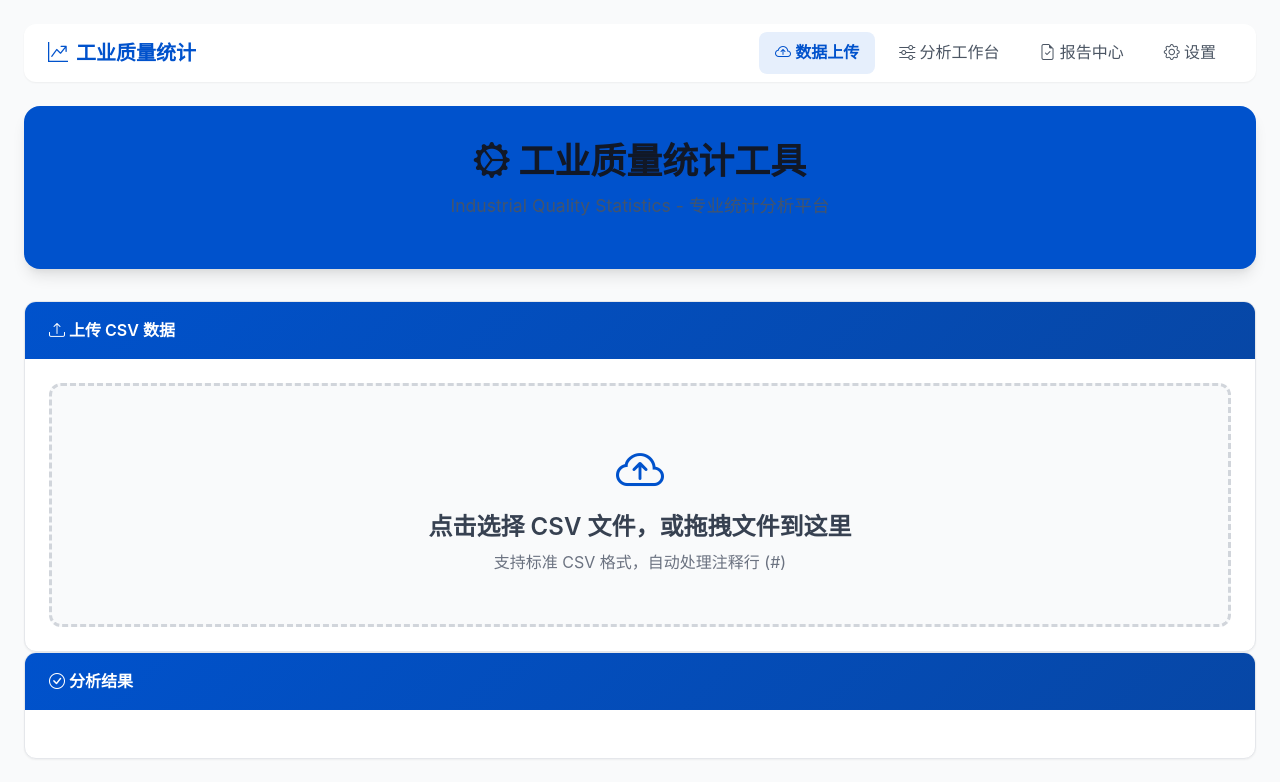
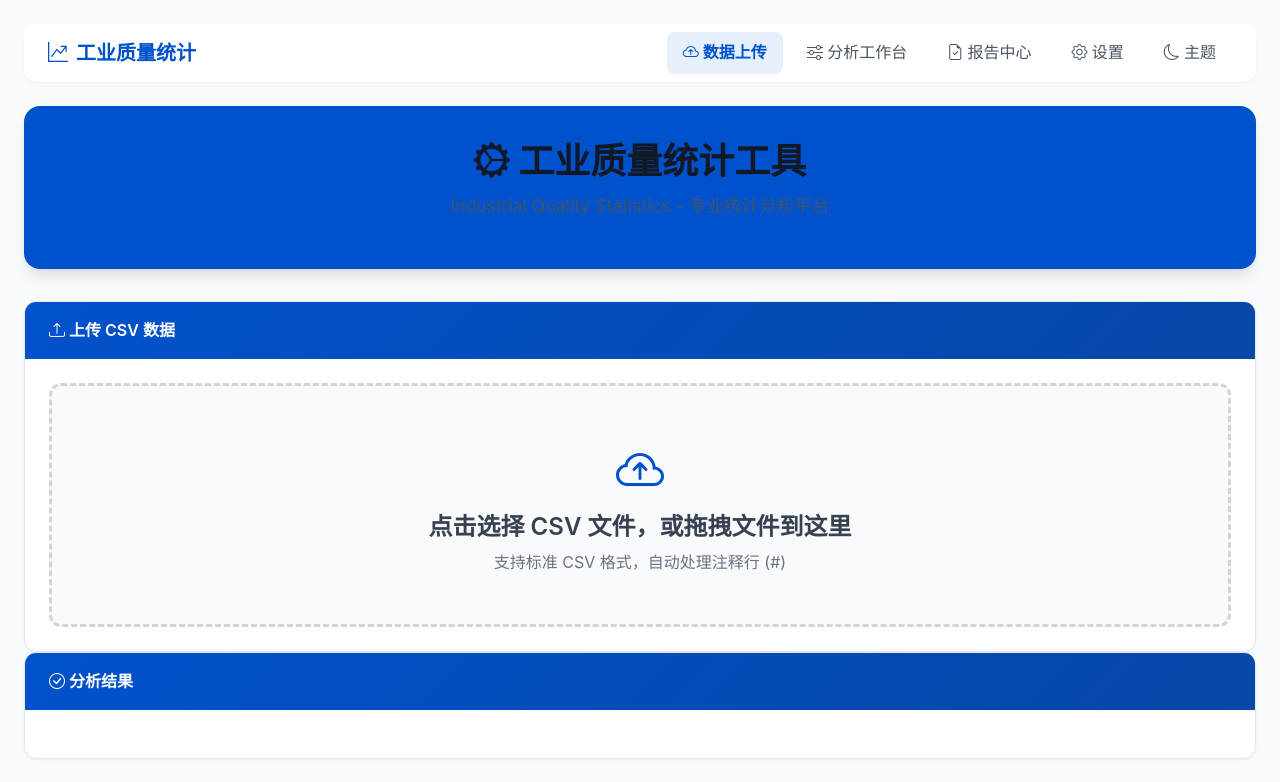
Before and after one commit to Clingers/open2026, a Flask app: page / in a window 1280 px wide. Shown: the top 782 px of the page. Run offline with Flask 3, Linux system fonts and the light colour scheme; some libraries are stand-ins or nearby versions.

Commit message:
T2.1: 主题升级与暗色模式基础
- 新增 industrial-theme-upgrade.css
- 暗色模式完整变量系统
- ECharts 配色方案变量
- 骨架屏加载动画样式
- 图表容器增强样式
- 引入升级样式文件到 index.html
- 添加主题切换按钮与前端逻辑

```diff
--- /dev/null
+++ b/web/static/css/industrial-theme-upgrade.css
@@ -0,0 +1,228 @@
+/**
+ * Industrial Quality Statistics - Theme Upgrade Variables
+ *
+ * 扩展内容:
+ * - 暗色模式 (Dark Mode) 完整变量系统
+ * - ECharts 图表配色方案
+ * - 高级动画与过渡效果
+ *
+ * 使用方法: 在 industrial-theme.css 之后引入
+ * 或者在 <html> 标签上添加 data-theme="dark" 启用暗色模式
+ */
+
+/* ============================================
+   1. 暗色模式变量 (Dark Mode Palette)
+   ============================================ */
+[data-theme="dark"] {
+  /* === 主色调 (加深以适配暗背景) === */
+  --primary: #4080ff;
+  --primary-hover: #5790ff;
+  --primary-light: #1a3a6e;
+
+  /* === 语义色 (高对比度) === */
+  --success: #36d37a;
+  --success-light: #0f4c2e;
+  --warning: #ffb020;
+  --warning-light: #66400f;
+  --danger: #ff4d4f;
+  --danger-light: #6b1e1f;
+  --info: #2d8cf0;
+  --info-light: #1a4d7a;
+
+  /* === 中性灰阶 (反转明暗) === */
+  --gray-50: #1a1d23;   /* 最亮背景 */
+  --gray-100: #22262e;  /* 卡片/分组 */
+  --gray-200: #2a2f3a;  /* 边框/分割线 */
+  --gray-300: #3a424d;
+  --gray-400: #5a6675;
+  --gray-500: #7a8595;
+  --gray-600: #9aa4b5;
+  --gray-700: #bdc4cf;
+  --gray-800: #dde1e6;
+  --gray-900: #f0f2f5;   /* 主要文字 */
+
+  /* === 背景色 === */
+  --bg-body: #0f1216;
+  --bg-card: #1a1d23;
+  --bg-sidebar: #16191d;
+  --bg-surface: #22262e;
+
+  /* === 阴影 (暗色模式柔和化) === */
+  --shadow-sm: 0 1px 2px 0 rgba(0, 0, 0, 0.3);
+  --shadow-md: 0 4px 6px -1px rgba(0, 0, 0, 0.4), 0 2px 4px -1px rgba(0, 0, 0, 0.2);
+  --shadow-lg: 0 10px 15px -3px rgba(0, 0, 0, 0.5), 0 4px 6px -2px rgba(0, 0, 0, 0.3);
+  --shadow-xl: 0 20px 25px -5px rgba(0, 0, 0, 0.6), 0 10px 10px -5px rgba(0, 0, 0, 0.4);
+}
+
+/* ============================================
+   2. ECharts 图表配色方案
+   ============================================ */
+
+/* 工业蓝主题调色板 (10类色阶) */
+:root {
+  --echarts-industrial-blue-1: #0052cc;
+  --echarts-industrial-blue-2: #0747a6;
+  --echarts-industrial-blue-3: #0e5cda;
+  --echarts-industrial-blue-4: #146ce4;
+  --echarts-industrial-blue-5: #2684ff;
+  --echarts-industrial-blue-6: #4d9aff;
+  --echarts-industrial-blue-7: #80b3ff;
+  --echarts-industrial-blue-8: #b3d4ff;
+  --echarts-industrial-blue-9: #e6effc;
+  --echarts-industrial-blue-10: #f5f9ff;
+
+  /* 语义色扩展 (图表用) */
+  --echarts-success: #00a854;
+  --echarts-warning: #ffab00;
+  --echarts-danger: #ff4d4f;
+  --echarts-info: #1890ff;
+
+  /* 中性灰 (图表文本/轴线) */
+  --echarts-text: #4b5563;
+  --echarts-axis: #9ca3af;
+  --echarts-grid: #e5e7eb;
+
+  /* 渐变色 (面积图/热力图) */
+  --echarts-gradient-start: rgba(0, 82, 204, 0.8);
+  --echarts-gradient-end: rgba(0, 82, 204, 0.1);
+}
+
+/* 暗色模式下的 ECharts 配色 */
+[data-theme="dark"] {
+  --echarts-industrial-blue-1: #4080ff;
+  --echarts-industrial-blue-2: #5790ff;
+  --echarts-industrial-blue-3: #6a9fff;
+  --echarts-industrial-blue-4: #80b3ff;
+  --echarts-industrial-blue-5: #95cbff;
+  --echarts-industrial-blue-6: #b3d4ff;
+  --echarts-industrial-blue-7: #cfe5ff;
+  --echarts-industrial-blue-8: #e6f0ff;
+  --echarts-industrial-blue-9: #f0f7ff;
+  --echarts-industrial-blue-10: #f8fcff;
+
+  --echarts-text: #bdc4cf;
+  --echarts-axis: #5a6675;
+  --echarts-grid: #3a424d;
+
+  --echarts-gradient-start: rgba(64, 128, 255, 0.9);
+  --echarts-gradient-end: rgba(64, 128, 255, 0.2);
+}
+
+/* ============================================
+   3. 高级过渡效果
+   ============================================ */
+:root {
+  --transition-micro: 100ms ease;
+  --transition-fast: 150ms ease;
+  --transition-base: 250ms ease;
+  --transition-slow: 350ms ease;
+  --transition-theme: 500ms ease; /* 主题切换专用 */
+}
+
+/* 平滑主题切换 */
+html {
+  transition: background-color var(--transition-theme), color var(--transition-theme);
+}
+* {
+  transition: background-color var(--transition-theme), border-color var(--transition-theme), color var(--transition-theme);
+}
+.card,
+.btn,
+.nav-item,
+.column-tag {
+  transition: all var(--transition-base);
+}
+
+/* ============================================
+   4. 骨架屏 (Skeleton Loading)
+   ============================================ */
+.skeleton {
+  background: linear-gradient(
+    90deg,
+    var(--gray-200) 0%,
+    var(--gray-100) 50%,
+    var(--gray-200) 100%
+  );
+  background-size: 200% 100%;
+  animation: skeleton-shimmer 1.5s infinite linear;
+  border-radius: var(--radius-md);
+}
+[data-theme="dark"] .skeleton {
+  background: linear-gradient(
+    90deg,
+    var(--gray-300) 0%,
+    var(--gray-200) 50%,
+    var(--gray-300) 100%
+  );
+  background-size: 200% 100%;
+}
+@keyframes skeleton-shimmer {
+  0% { background-position: 200% 0; }
+  100% { background-position: -200% 0; }
+}
+
+/* 骨架屏组件变体 */
+.skeleton-text {
+  height: 1em;
+  margin-bottom: 0.5em;
+}
+.skeleton-circle {
+  border-radius: 50%;
+}
+.skeleton-card {
+  padding: var(--space-lg);
+  margin-bottom: var(--space-md);
+}
+.skeleton-chart {
+  height: 300px;
+}
+
+/* ============================================
+   5. 图表容器增强
+   ============================================ */
+.chart-container {
+  position: relative;
+  width: 100%;
+  min-height: 300px;
+  background: var(--bg-surface);
+  border: 1px solid var(--gray-200);
+  border-radius: var(--radius-lg);
+  padding: var(--space-md);
+  transition: border-color var(--transition-fast);
+}
+.chart-container:hover {
+  border-color: var(--primary);
+}
+[data-theme="dark"] .chart-container {
+  border-color: var(--gray-300);
+}
+
+.chart-title {
+  font-size: 1rem;
+  font-weight: 600;
+  color: var(--gray-800);
+  margin-bottom: var(--space-md);
+}
+[data-theme="dark"] .chart-title {
+  color: var(--gray-900);
+}
+
+.chart-legend {
+  display: flex;
+  flex-wrap: wrap;
+  gap: var(--space-md);
+  margin-top: var(--space-sm);
+  justify-content: center;
+}
+.chart-legend-item {
+  display: flex;
+  align-items: center;
+  gap: 0.5rem;
+  font-size: 0.875rem;
+  color: var(--gray-600);
+}
+.chart-legend-dot {
+  width: 12px;
+  height: 12px;
+  border-radius: 50%;
+}
--- a/web/templates/index.html
+++ b/web/templates/index.html
@@ -10,6 +10,8 @@
     <link href="https://cdn.jsdelivr.net/npm/bootstrap-icons@1.11.1/font/bootstrap-icons.css" rel="stylesheet">
     <!-- Custom Theme CSS -->
     <link href="{{ url_for('static', filename='css/industrial-theme.css') }}" rel="stylesheet">
+    <!-- Theme Upgrade (Dark Mode + ECharts) -->
+    <link href="{{ url_for('static', filename='css/industrial-theme-upgrade.css') }}" rel="stylesheet">
     <style>
         /* 保持现有样式, 覆盖主要颜色 */
         :root {
@@ -273,6 +275,7 @@
                 <li class="nav-item" data-page="analysis"><i class="bi bi-sliders"></i> 分析工作台</li>
                 <li class="nav-item" data-page="reports"><i class="bi bi-file-earmark-check"></i> 报告中心</li>
                 <li class="nav-item" data-page="settings"><i class="bi bi-gear"></i> 设置</li>
+                <li class="nav-item" id="theme-toggle"><i class="bi bi-moon"></i> 主题</li>
             </ul>
         </nav>
 
@@ -779,6 +782,40 @@
             div.textContent = text;
             return div.innerHTML;
         }
+
+        // ============================================
+        // 主题切换 (Dark Mode)
+        // ============================================
+        (function() {
+            const THEME_KEY = 'industrial-theme';
+            const themeToggle = document.getElementById('theme-toggle');
+
+            function applyTheme(theme) {
+                document.documentElement.setAttribute('data-theme', theme);
+                const icon = themeToggle.querySelector('i');
+                if (theme === 'dark') {
+                    icon.className = 'bi bi-sun';
+                    themeToggle.title = '切换到亮色模式';
+                } else {
+                    icon.className = 'bi bi-moon';
+                    themeToggle.title = '切换到暗色模式';
+                }
+                localStorage.setItem(THEME_KEY, theme);
+            }
+
+            // 初始化：读取用户偏好或系统偏好
+            const savedTheme = localStorage.getItem(THEME_KEY);
+            const systemDark = window.matchMedia('(prefers-color-scheme: dark)').matches;
+            const initialTheme = savedTheme || (systemDark ? 'dark' : 'light');
+            applyTheme(initialTheme);
+
+            // 绑定点击事件
+            themeToggle.addEventListener('click', function() {
+                const current = document.documentElement.getAttribute('data-theme') || 'light';
+                const next = current === 'dark' ? 'light' : 'dark';
+                applyTheme(next);
+            });
+        })();
     </script>
 </body>
 </html>
```
